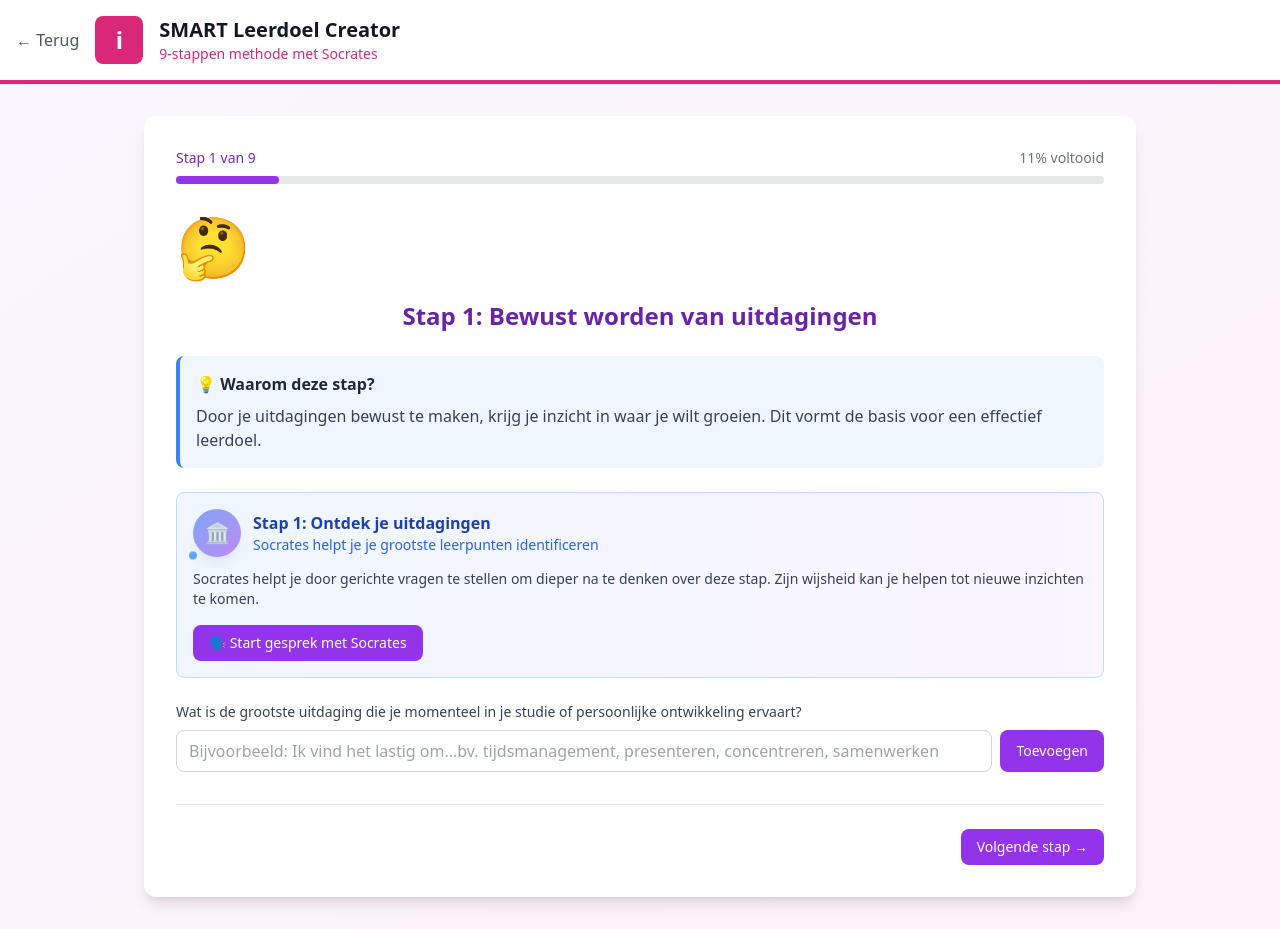
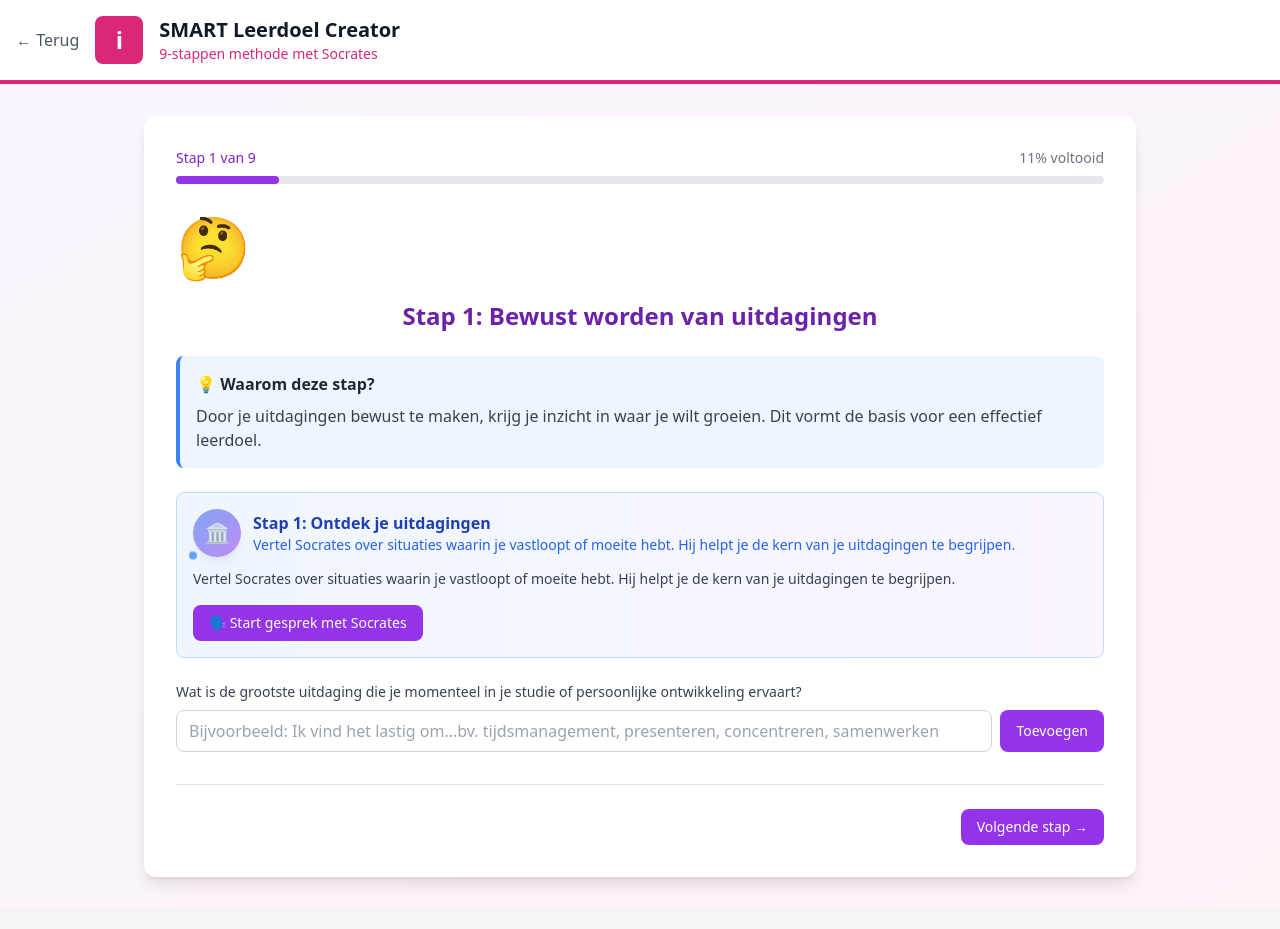
Before and after one commit to MartijnMesman/SMART, a Next.js app: page / in a window 1280 px wide. Both pictures are taken after a click on the button "🚀 Start met je SMART leerdoel". Built offline with nearby package versions, Linux system fonts and the light colour scheme.

Commit message:
Update Step-Specific Socrates Descriptions

```diff
--- a/src/components/SocratesChat.tsx
+++ b/src/components/SocratesChat.tsx
@@ -152,15 +152,42 @@ export default function SocratesChat({ onInsightGained, stepContext, stepNumber
   // Step-specific titles and descriptions
   const getStepInfo = (step: number) => {
     const stepInfo = {
-      1: { title: 'Ontdek je uitdagingen', description: 'Socrates helpt je je grootste leerpunten identificeren' },
-      2: { title: 'Herken je kwaliteiten', description: 'Ontdek je sterke punten en talenten' },
-      3: { title: 'Formuleer SMART doelen', description: 'Maak je leerdoel specifiek en haalbaar' },
-      4: { title: 'Onderzoek je motivatie', description: 'Begrijp waarom dit doel belangrijk is' },
-      5: { title: 'Bepaal je startpunt', description: 'Schaal je huidige niveau realistisch in' },
-      6: { title: 'Plan concrete acties', description: 'Bedenk uitvoerbare stappen' },
-      7: { title: 'Anticipeer obstakels', description: 'Bereid je voor op uitdagingen' },
-      8: { title: 'Maak een planning', description: 'Structureer je leerproces' },
-      9: { title: 'Stel reflectie in', description: 'Plan je evaluatie en bijsturing' }
+      1: {
+        title: 'Ontdek je uitdagingen',
+        description: 'Vertel Socrates over situaties waarin je vastloopt of moeite hebt. Hij helpt je de kern van je uitdagingen te begrijpen.'
+      },
+      2: {
+        title: 'Herken je kwaliteiten',
+        description: 'Deel momenten waarop je succesvol was. Socrates helpt je je sterke punten en talenten herkennen.'
+      },
+      3: {
+        title: 'Formuleer SMART doelen',
+        description: 'Beschrijf wat je wilt bereiken. Socrates stelt vragen om je doel specifiek, meetbaar en haalbaar te maken.'
+      },
+      4: {
+        title: 'Onderzoek je motivatie',
+        description: 'Verken waarom dit doel belangrijk is. Socrates helpt je je drijfveren en motivatie te begrijpen.'
+      },
+      5: {
+        title: 'Bepaal je startpunt',
+        description: 'Reflecteer op je huidige niveau. Socrates helpt je realistisch inschatten waar je nu staat.'
+      },
+      6: {
+        title: 'Plan concrete acties',
+        description: 'Brainstorm over praktische stappen. Socrates helpt je van ideeën naar uitvoerbare acties te komen.'
+      },
+      7: {
+        title: 'Anticipeer obstakels',
+        description: 'Denk na over mogelijke uitdagingen. Socrates helpt je obstakels voorzien en oplossingen bedenken.'
+      },
+      8: {
+        title: 'Maak een planning',
+        description: 'Organiseer je leerproces. Socrates helpt je structuur aanbrengen in wanneer, waar en hoe je gaat werken.'
+      },
+      9: {
+        title: 'Stel reflectie in',
+        description: 'Plan je evaluatie. Socrates helpt je bedenken hoe je je vooruitgang gaat meten en bijsturen.'
+      }
     }
     return stepInfo[step as keyof typeof stepInfo] || stepInfo[1]
   }
@@ -187,8 +214,7 @@ export default function SocratesChat({ onInsightGained, stepContext, stepNumber
             </div>
           </div>
           <p className="text-gray-700 text-sm mb-4">
-            Socrates helpt je door gerichte vragen te stellen om dieper na te denken over deze stap.
-            Zijn wijsheid kan je helpen tot nieuwe inzichten te komen.
+            {stepInfo.description}
           </p>
           <button
             onClick={() => setIsExpanded(true)}
```
